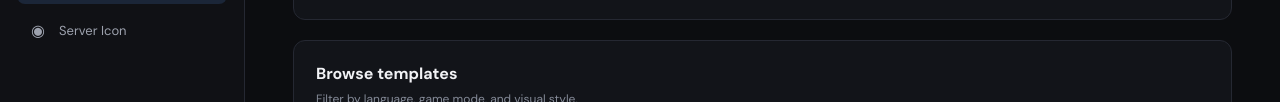
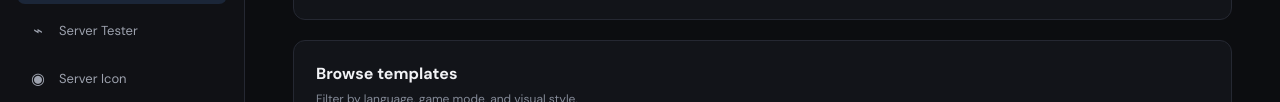
Before and after one commit to Hmr-Abood/MOTD-Studio, a plain HTML site: page templates.html in a window 1280 px wide. Shown: the part 225-327 px from the top of the page. Drawn offline with Linux system fonts and the light colour scheme; a script that the page names is missing.

Commit message:
Add server tester navigation to template library

```diff
--- a/templates.html
+++ b/templates.html
@@ -21,6 +21,7 @@
         <nav class="navigation">
             <a href="index.html#editor" class="nav-item"><span class="nav-icon">◈</span>MOTD Editor</a>
             <a href="templates.html" class="nav-item active" aria-current="page"><span class="nav-icon">▦</span>Templates</a>
+            <a href="server-tester.html" class="nav-item"><span class="nav-icon">⌁</span>Server Tester</a>
             <a href="index.html#editor" class="nav-item"><span class="nav-icon">◉</span>Server Icon</a>
         </nav>
         <div class="sidebar-bottom">
```
